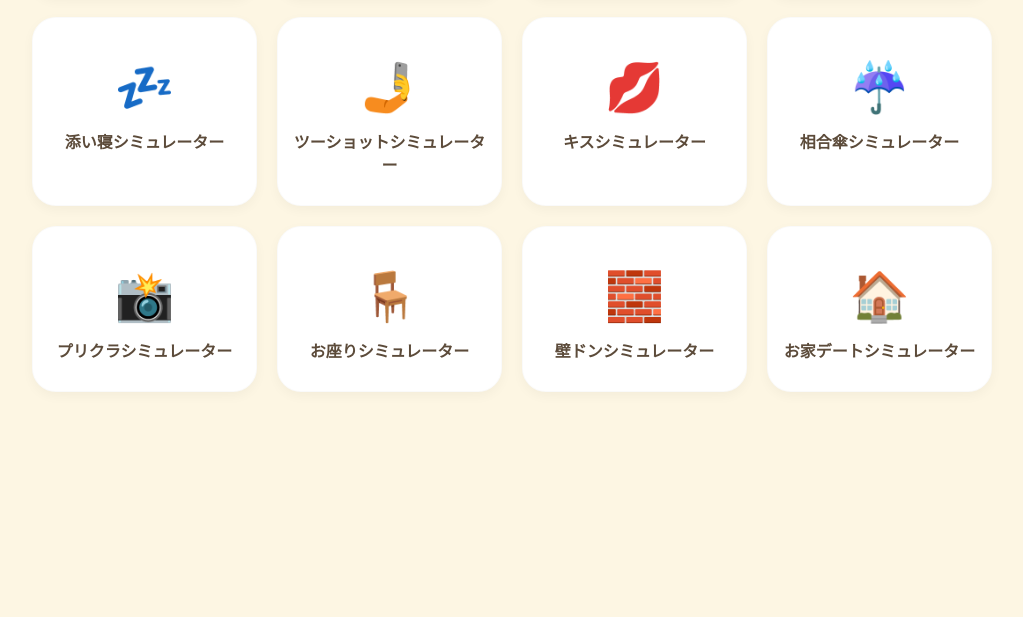
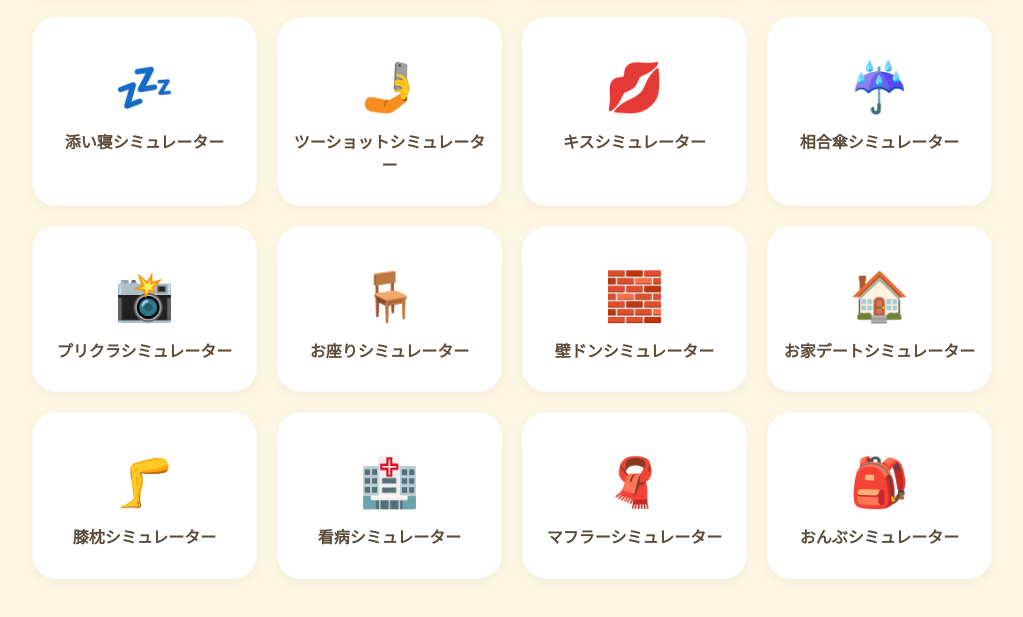
Before and after one commit to qwertyaz111/my-site-hub, a plain HTML site: page index.html in a window 1280 px wide. Shown: the part 721-1338 px from the top of the page, without its empty margins (128-1151 px from the left). Before the commit the page ends 1153 px from the top, so only its background shows below. Drawn offline with Linux system fonts and the light colour scheme.

Commit message:
index.html を更新

```diff
--- a/index.html
+++ b/index.html
@@ -319,6 +319,26 @@
         <div class="title">お家デートシミュレーター</div>
     </a>
 
+    <a href="https://qwertyaz111.github.io/lap-pillow-simulator/" class="card">
+        <div class="icon">🦵</div>
+        <div class="title">膝枕シミュレーター</div>
+    </a>
+
+     <a href="https://qwertyaz111.github.io/nursing-simulator/" class="card">
+        <div class="icon">🏥</div>
+        <div class="title">看病シミュレーター</div>
+    </a>
+
+     <a href="https://qwertyaz111.github.io/sharing-a-scarf-simulator/" class="card">
+        <div class="icon">🧣</div>
+        <div class="title">マフラーシミュレーター</div>
+    </a>
+
+     <a href="https://qwertyaz111.github.io/piggyback-simulator/" class="card">
+        <div class="icon">🎒</div>
+        <div class="title">おんぶシミュレーター</div>
+    </a>
+
 </div>
 
 </body>
```
